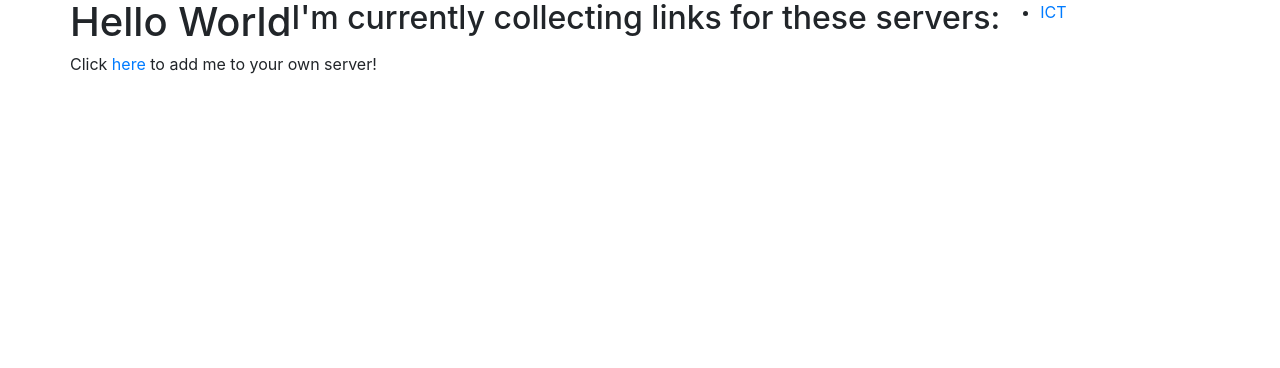
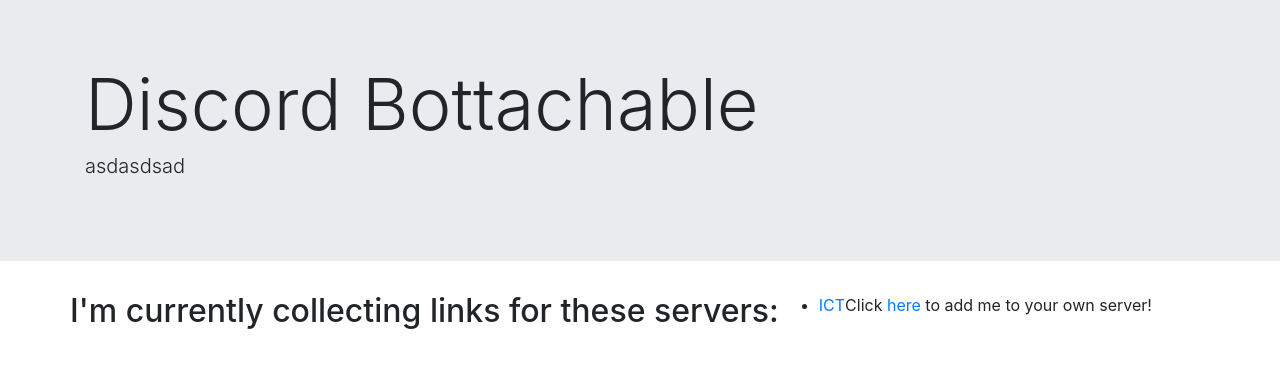
Before and after one commit to Dosentos/discord_bottachable, a Django app: page / in a window 1280 px wide. Shown: the top 368 px of the page. Run offline with Django 3.2, Linux system fonts and the light colour scheme; data comes from the database, SQL or seed files in the repository; parts of the project's set-up code (start-up, migrations or seed data) failed here and were passed over; some libraries are stand-ins or nearby versions.

Commit message:
Added basic jumbotron to index / base

```diff
--- a/discord_bottachable/templates/base.html
+++ b/discord_bottachable/templates/base.html
@@ -11,6 +11,7 @@
 
 <body>
     {% block navigation %}{% endblock %}
+	{% block jumbotron %}{% endblock %}
     <div class="container">
         {% block content %}{% endblock %}
     </div>
--- a/discord_bottachable/templates/index.html
+++ b/discord_bottachable/templates/index.html
@@ -1,9 +1,17 @@
 {% extends "base.html" %}
 {% load staticfiles %}
 
+{% block jumbotron %}
+<div class="jumbotron jumbotron-fluid">
+  <div class="container">
+    <h1 class="display-3">Discord Bottachable</h1>
+    <p class="lead">asdasdsad</p>
+  </div>
+</div>
+{% endblock %}
+
 {% block content %}
 <div class="row">
-    <h1>Hello World</h1>
     {% if servers.count == 0 %}
         <h2>Looks like I'm not in any server yet :(</h2>
         <p>Click <a href="#">here</a> to add me to your own server!</p>
```
